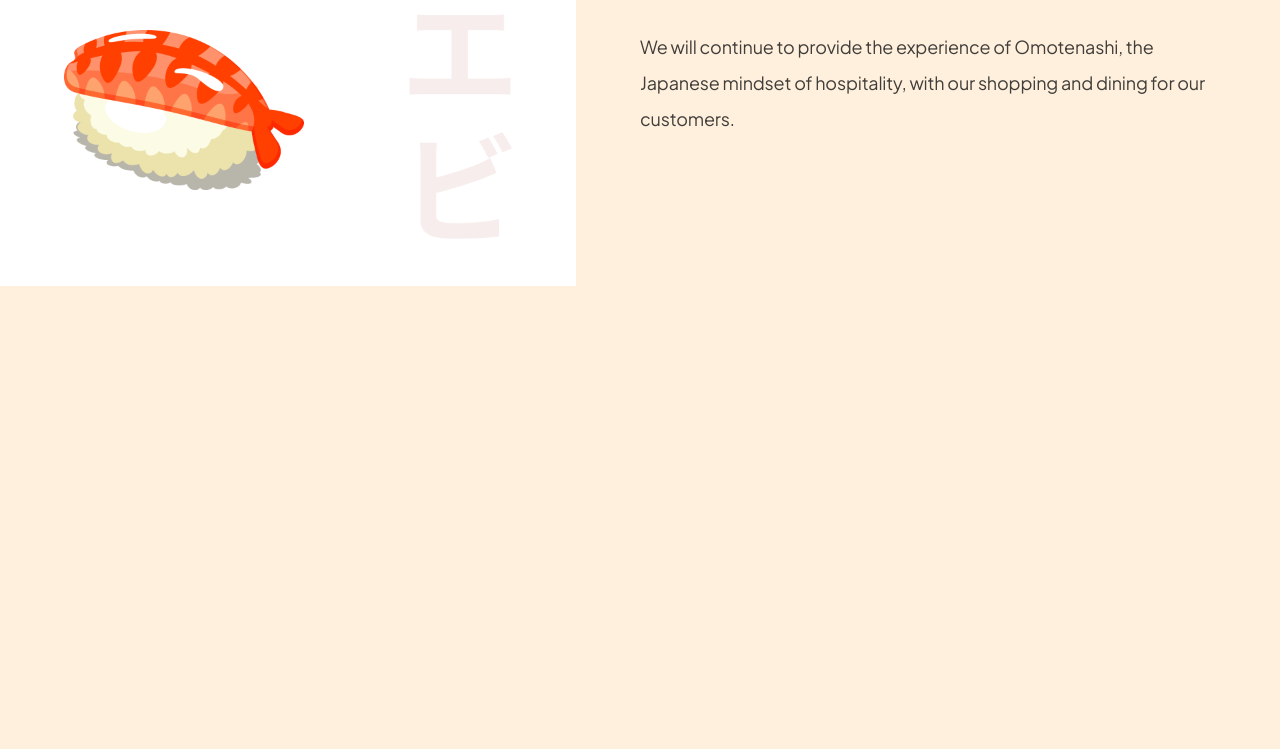
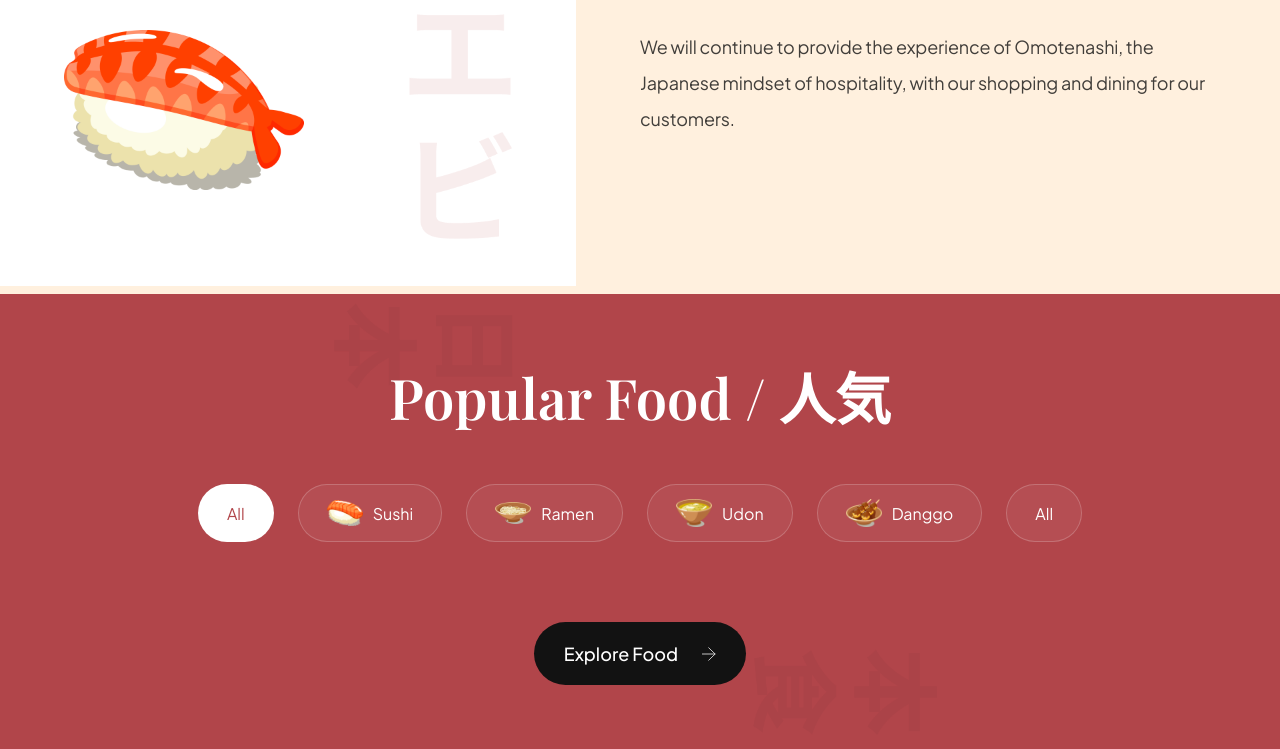
Before and after one commit to AliMohamed35/sushi, a website built with Vite: page index.html in a window 1280 px wide. Shown: the part 1224-1973 px from the top of the page. Before the commit the page ends 1518 px from the top, so only its background shows below. Built offline with nearby package versions, Linux system fonts and the light colour scheme.

Commit message:
added popular foods section

```diff
--- /dev/null
+++ b/css/sections/popular.css
@@ -0,0 +1,106 @@
+.popular-foods {
+    padding: 64px;
+
+    display: flex;
+    flex-direction: column;
+
+    background-color: var(--primary-color);
+    background-image: url(../../assets/popular_bg.png);
+    background-position: center;
+    background-repeat: no-repeat;
+    background-size: contain;
+
+    overflow: hidden;
+}
+
+.popular-foods__title {
+    font-size: 56px;
+    font-family: var(--playfair-display);
+    font-weight: 600;
+    line-height: 78px;
+    color: #fff;
+    text-align: center;
+}
+
+.popular-foods__filters {
+    margin-top: 48px;
+    max-width: 100%;
+    overflow-x: auto;
+
+    display: flex;
+    justify-content: center;
+    gap: 24px;
+}
+
+.popular-foods__filter-btn {
+    padding: 10px 28px;
+
+    display: flex;
+    flex-direction: row;
+    align-items: center;
+    gap: 10px;
+
+    background: rgba(255, 255, 255, 0.05);
+    border: 1px solid rgba(255, 255, 255, 0.2);
+    border-radius: 46px;
+
+    font-size: 16px;
+    font-weight: 300px;
+    line-height: 25px;
+    font-family: var(--plus-jakarta-sans);
+    color: #fff;
+    cursor: pointer;
+}
+
+.popular-foods__filter-btn img {
+    width: 36px;
+    height: 36px;
+    object-fit: contain;
+}
+
+.popular-foods__filter-btn.active {
+    background: #fff;
+    color: var(--primary-color);
+}
+
+.popular-foods__filter-btn:hover {
+    background: #fff;
+    color: var(--primary-color);
+}
+
+.popular-foods__catalogue {
+    margin-top: 64px;
+
+    display: flex;
+    justify-content: center;
+    align-items: flex-end;
+    flex-wrap: wrap;
+    gap: 56px;
+}
+
+.popular-foods__button {
+    width: fit-content;
+
+    padding: 20px 30px;
+    margin: 80px auto 0;
+
+    font-weight: 500;
+    font-size: 18px;
+    line-height: 23px;
+    font-family: var(--plus-jakarta-sans);
+
+    color: #fff;
+    border: none;
+
+    outline: none;
+    background: var(--secondary-color);
+    border-radius: 64px;
+    cursor: pointer;
+}
+
+.popular-foods__button img {
+    width: 14px;
+    height: 14px;
+    object-fit: contain;
+    margin-left: 21px;
+}
--- a/css/style.css
+++ b/css/style.css
@@ -5,8 +5,8 @@
 @import url("sections/header.css");
 @import url("sections/hero.css");
 @import url("sections/about.css");
-/*@import url("sections/popular.css");
-@import url("sections/trending.css");
+@import url("sections/popular.css");
+/*@import url("sections/trending.css");
 @import url("sections/subscribe.css");
 @import url("sections/footer.css"); */
 
--- a/index.html
+++ b/index.html
@@ -103,6 +103,47 @@
   </section>
   <!-- ABOUT-US -->
 
+  <!-- POPULAR -->
+  <section class="popular-foods" id="menu">
+    <h2 class="popular-foods__title">Popular Food / 人気</h2>
+
+    <div class="popular-foods__filters sushi__hide-scrollbar">
+      <button class="popular-foods__filter-btn active">All</button>
+
+      <button class="popular-foods__filter-btn">
+        <img src="assets/sushi-9.png" alt="Sushi 9">
+        Sushi
+      </button>
+
+      <button class="popular-foods__filter-btn">
+        <img src="assets/sushi-8.png" alt="Sushi 8">
+        Ramen
+      </button>
+
+      <button class="popular-foods__filter-btn">
+        <img src="assets/sushi-7.png" alt="Sushi 7">
+        Udon
+      </button>
+
+      <button class="popular-foods__filter-btn">
+        <img src="assets/sushi-6.png" alt="Sushi 6">
+        Danggo
+      </button>
+
+      <button class="popular-foods__filter-btn">All</button>
+    </div>
+
+    <div class="poular-foods__catalogue">
+      <!-- javaScript -->
+    </div>
+
+    <button class="popular-foods__button">
+      Explore Food
+      <img src="assets/arrow-right.svg" alt="arrow-right">
+    </button>
+  </section>
+  <!-- POPULAR -->
+
 
   <script src="js/script.js" type="module"></script>
 </body>
```
